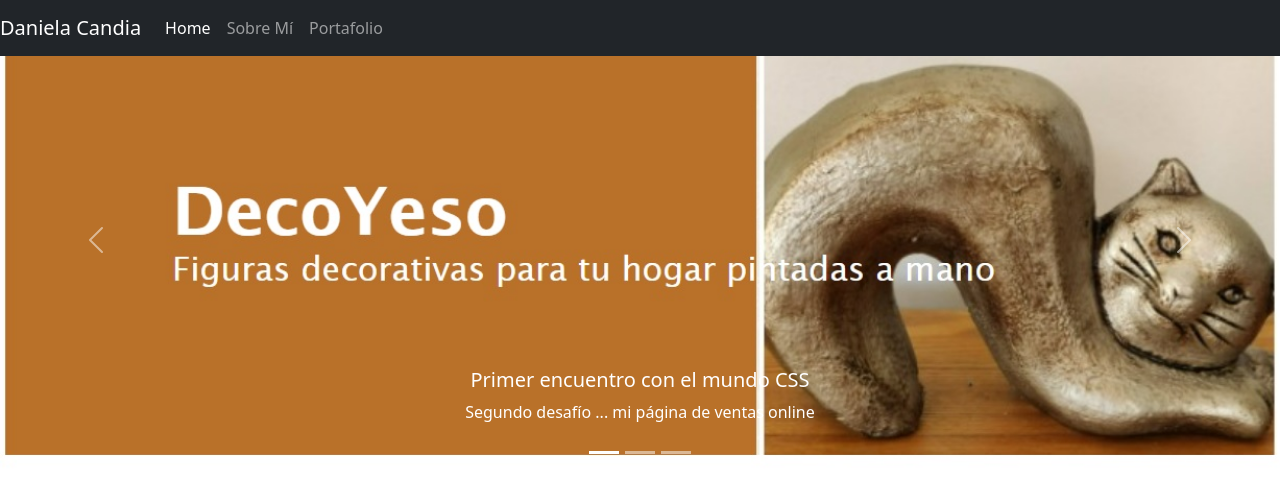
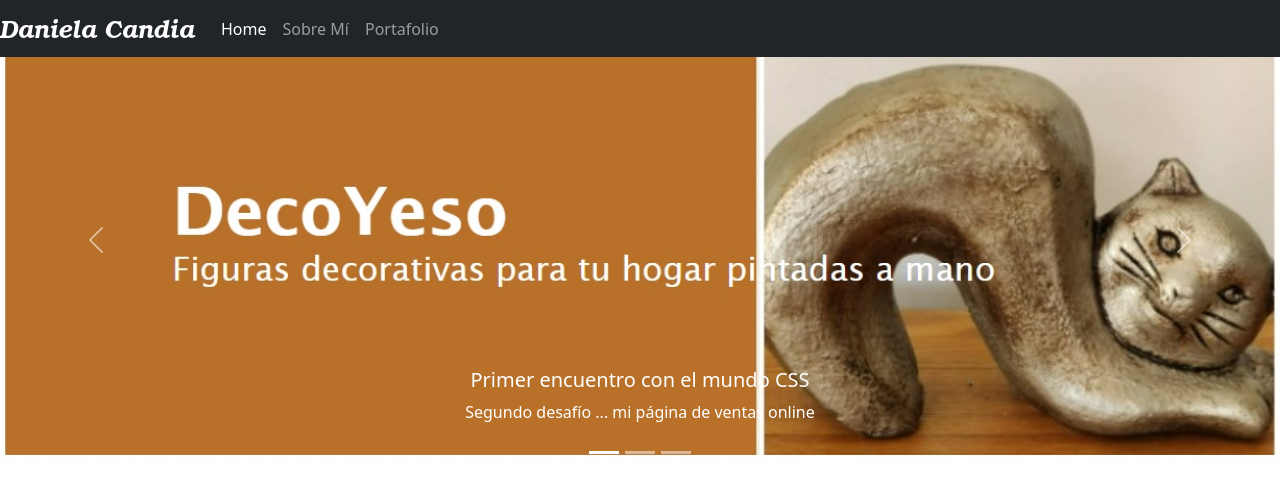
Before and after one commit to lapr0311/danicandia.github.io.luis.pena, a plain HTML site: page index.html in a window 1280 px wide. Drawn offline with nearby package versions, Linux system fonts and the light colour scheme.

Commit message:
agrega logo nuevo navbar

```diff
--- a/index.html
+++ b/index.html
@@ -16,7 +16,7 @@
         integrity="sha384-MrcW6ZMFYlzcLA8Nl+NtUVF0sA7MsXsP1UyJoMp4YLEuNSfAP+JcXn/tWtIaxVXM"
         crossorigin="anonymous"></script>
     <nav class="navbar navbar-expand-lg navbar-dark bg-dark text-white fixed-top">
-        <a class="navbar-brand ml-auto" href="#">Daniela Candia</a>
+        <a class="navbar-brand ml-auto" href="#"><img src="assets/img/LogoDani.png" alt="Logodani"></a>
         <button class="navbar-toggler boton" type="button" data-toggle="collapse" data-target="#navbarNavAltMarkup"
             aria-controls="navbarNavAltMarkup" aria-expanded="false" aria-label="Toggle navigation">
             <span class="navbar-toggler-icon"></span>
@@ -51,7 +51,7 @@
             </div>
           </div>
           <div class="carousel-item">
-            <img src="assets/img/wacken-carrusel4.jpg" class="d-block w-100" alt="wacken-carrusel4">
+            <img src="assets/img/wacken-carrusel4.jpg" class="d-block w-100 " alt="wacken-carrusel4">
             <div class="carousel-caption d-none d-md-block">
               <h5>Aplicando bootstrap, GIT, Github Pages y Fork de repositorios</h5>
               <p>ültimo desafío antes del examen</p>
```
Also changed, not shown: assets/img/LogoDani.png (added).
